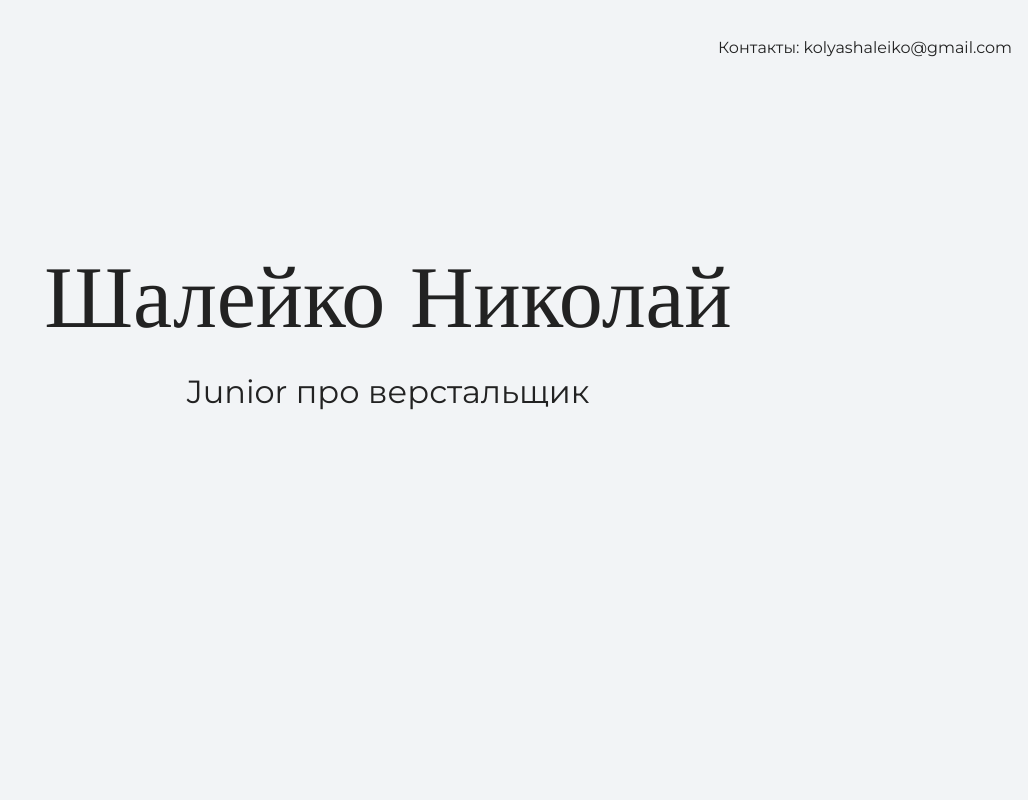
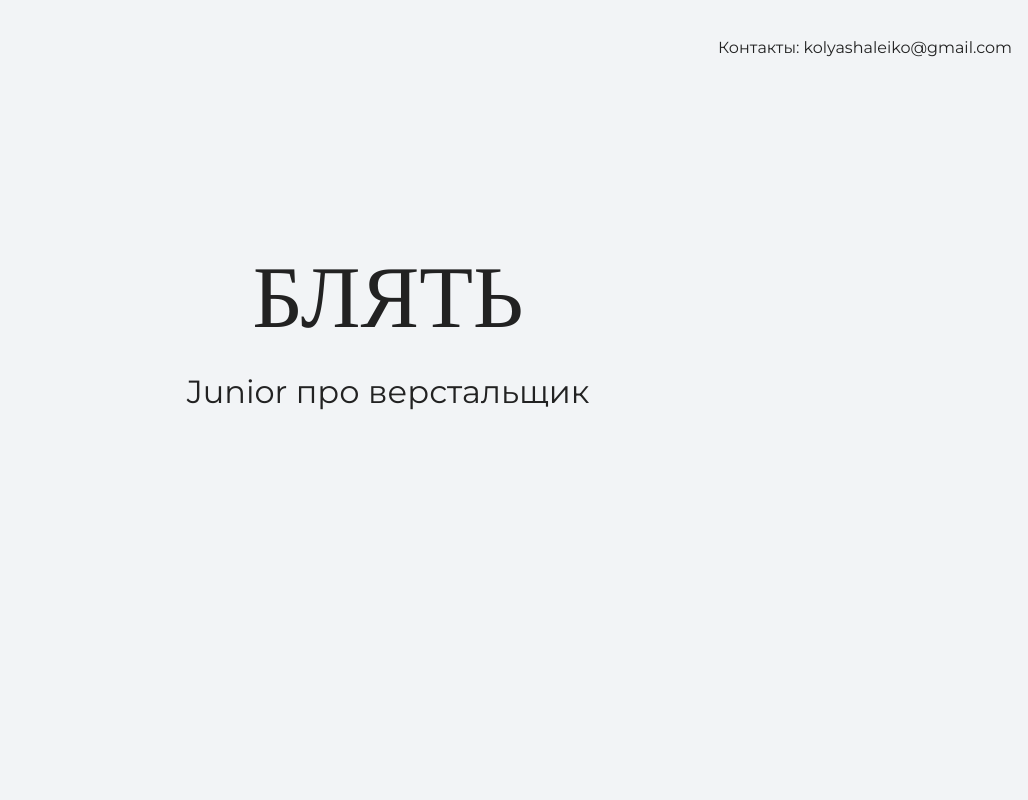
Before and after one commit to c2h5oh5/my-site, a plain HTML site: page index.html in a window 1280 px wide. Shown: the top 800 px of the page, without its empty margins (252-1280 px from the left). Drawn offline with nearby package versions, Linux system fonts and the light colour scheme.

Commit message:
Update index.html

```diff
--- a/index.html
+++ b/index.html
@@ -16,7 +16,7 @@
 
     <section class="hero-image">
 	<div class = "container">
-      <h1 class="heading">Шалейко Николай</h1>
+      <h1 class="heading">БЛЯТЬ</h1>
       <p>Junior про верстальщик</p>
 	</div>
     </section>
```
